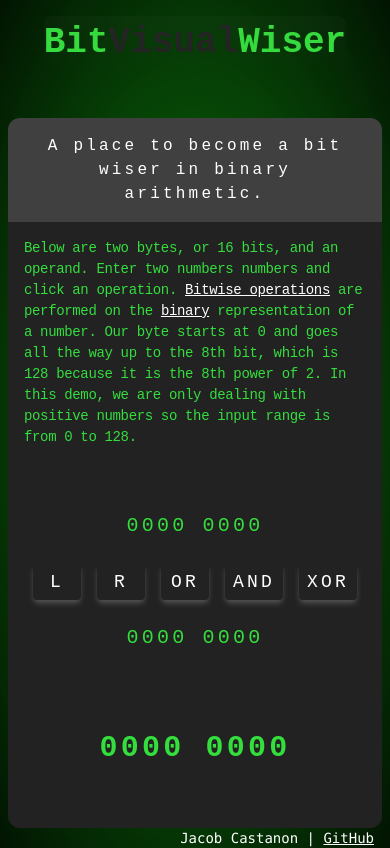
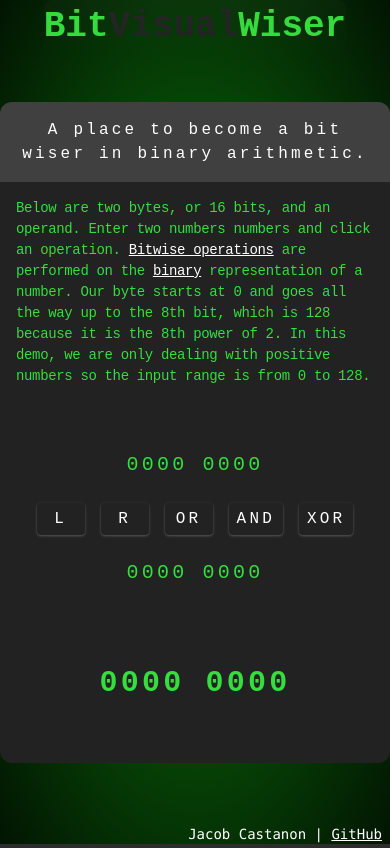
Before and after one commit to jacastanon01/BitVisualWise, a React (Vite) app: page / in a window 390 px wide. Built offline with nearby package versions, Linux system fonts and the light colour scheme.

Commit message:
removed padding from mobile screen, modified button size

```diff
--- a/src/App.tsx
+++ b/src/App.tsx
@@ -3,7 +3,7 @@ import Home from './components/Home';
 
 function App() {
   return (
-    <div className='flex flex-col justify-between size-full container min-h-[75dvh] p-4 md:mx-auto px-2 sm:px-8 md:px-16'>
+    <div className='flex flex-col justify-between size-full container min-h-[75dvh] md:mx-auto sm:px-8 md:px-16'>
       <Home />
       <Footer />
     </div>
--- a/src/components/InputShell/BitInputControls.tsx
+++ b/src/components/InputShell/BitInputControls.tsx
@@ -2,7 +2,7 @@ import InputWrapper from './InputWrapper';
 import OperationButtons from './OperationButtons';
 
 const BitInputControls = () => (
-  <div className='mt-16 size-full flex max-md:mx-auto flex-col justify-between items-center md:items-center text-xl md:text-3xl lg:flex-row'>
+  <div className='mt-16 size-full flex max-md:mx-auto flex-col justify-between items-center md:items-center lg:flex-row'>
     <section className=''>
       <InputWrapper name='value' />
     </section>
--- a/src/components/InputShell/InputWrapper.tsx
+++ b/src/components/InputShell/InputWrapper.tsx
@@ -70,7 +70,10 @@ function InputWrapper({ name }: IBitInputProps) {
           </label>
         ) : (
           <div>
-            <ByteDisplay className='md:text-3xl' valueToConvert={atomValue} />
+            <ByteDisplay
+              className='text-xl md:text-3xl'
+              valueToConvert={atomValue}
+            />
           </div>
         )}
       </div>
--- a/src/components/InputShell/OperationButtons.tsx
+++ b/src/components/InputShell/OperationButtons.tsx
@@ -24,7 +24,7 @@ function OperationButtons() {
           className={`size-full bg-transparent border-0 rounded ${
             operator == symbol
               ? 'text-shellgreen backdrop-opacity-20 cursor-default'
-              : 'text-white px-2 py-1 shadow-neutral-600 text-lg lg:text-2xl shadow-md hover:opacity-80'
+              : 'text-white px-2 py-1 shadow shadow-neutral-600 text-base sm:text-lg lg:text-2xl hover:opacity-80'
           }`}
         >
           {operator == symbol ? symbol : key}
```
